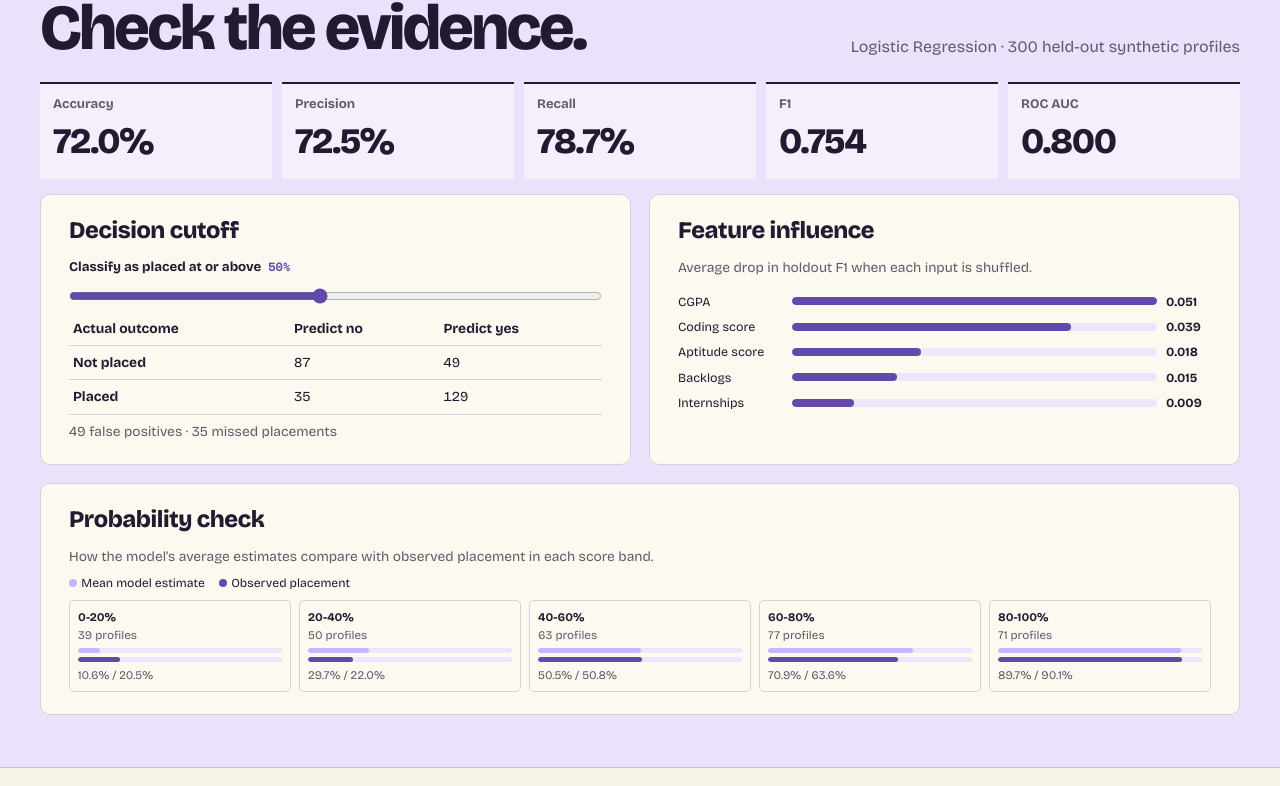
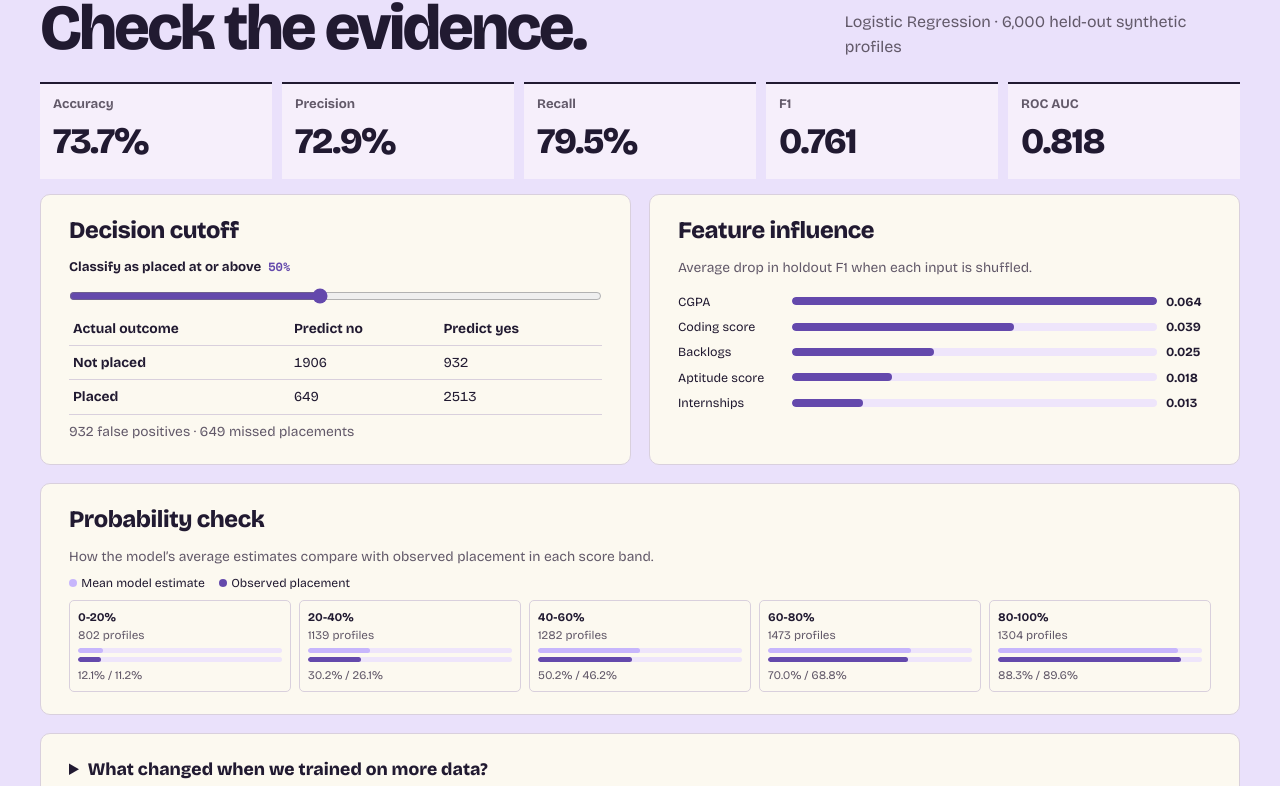
Before and after one commit to aryanc13/placement-lab-cse276, a plain HTML site: page index.html in a window 1280 px wide. Shown: the part 1447-2233 px from the top of the page. Drawn offline with nearby package versions, Linux system fonts and the light colour scheme.

Commit message:
Publish retrained model and training cohort comparison

```diff
--- a/app.mjs
+++ b/app.mjs
@@ -95,7 +95,7 @@ function drawCurve(model, profile, key, scenarioValue) {
 }
 
 function showEvidence(model) {
-  node("method").textContent = model.model + " · " + model.testRows + " held-out synthetic profiles";
+  node("method").textContent = model.model + " · " + model.testRows.toLocaleString() + " held-out synthetic profiles";
   for (const [label, key] of Object.entries({ Accuracy: "accuracy", Precision: "precision", Recall: "recall", F1: "f1", "ROC AUC": "roc_auc" })) {
     const card = element("div");
     card.append(element("span", label), element("strong",
@@ -132,17 +132,33 @@ function showEvidence(model) {
   }
   node("cutoff").addEventListener("input", updateCutoff);
   updateCutoff();
+
+  const scale = model.trainingComparison;
+  for (const [n, accuracy, brier] of [
+    [scale.earlier_train_rows, scale.earlier_accuracy, scale.earlier_brier],
+    [scale.expanded_train_rows, scale.expanded_accuracy, scale.expanded_brier]
+  ]) {
+    const row = element("tr");
+    const label = element("th", n.toLocaleString());
+    label.scope = "row";
+    row.append(label, element("td", percent(accuracy)), element("td", brier.toFixed(4)));
+    node("training-results").append(row);
+  }
+  node("training-description").textContent =
+    "Both Logistic Regression models were scored on the same holdout. Lower Brier scores mean smaller probability errors.";
+  const [low, high] = scale.brier_reduction_ci95;
+  node("training-interval").textContent = "Paired 95% interval for the Brier score reduction: " +
+    low.toFixed(4) + " to " + high.toFixed(4) + ".";
 }
 
 async function main() {
-  const response = await fetch("./model.json");
+  const response = await fetch("./model.json?v=12k");
   if (!response.ok) throw new Error("Model unavailable");
   const model = await response.json();
   const presets = {
     early: { ...model.sample, cgpa: 6.4, aptitude_score: 49, coding_score: 42,
       communication_score: 52, internships: 0, projects: 1, certifications: 0, backlogs: 2, placement_training: "No" },
-    mid: { ...model.sample, cgpa: 7.2, aptitude_score: 60, coding_score: 60,
-      communication_score: 65, internships: 1, projects: 2, certifications: 1, backlogs: 1 },
+    mid: model.midProfile,
     sample: model.sample
   };
   let profile = { ...model.sample };
--- a/index.html
+++ b/index.html
@@ -9,8 +9,8 @@
   <link rel="preconnect" href="https://fonts.googleapis.com">
   <link rel="preconnect" href="https://fonts.gstatic.com" crossorigin>
   <link href="https://fonts.googleapis.com/css2?family=Bricolage+Grotesque:opsz,wght@12..96,400..800&family=Space+Mono:wght@400;700&display=swap" rel="stylesheet">
-  <link rel="stylesheet" href="style.css">
-  <script type="module" src="app.mjs"></script>
+  <link rel="stylesheet" href="style.css?v=12k">
+  <script type="module" src="app.mjs?v=12k"></script>
 </head>
 <body>
   <a class="skip" href="#simulator">Skip to simulator</a>
@@ -100,6 +100,12 @@
               <div class="calibration-legend"><span><i class="legend-dot estimated"></i>Mean model estimate</span><span><i class="legend-dot observed"></i>Observed placement</span></div>
               <div id="calibration" class="calibration-grid"></div>
             </section>
+            <details class="panel calibration" id="training-comparison">
+              <summary>What changed when we trained on more data?</summary>
+              <p class="annotation" id="training-description"></p>
+              <table><thead><tr><th scope="col">Training profiles</th><th scope="col">Accuracy</th><th scope="col">Brier score ↓</th></tr></thead><tbody id="training-results"></tbody></table>
+              <p class="annotation" id="training-interval"></p>
+            </details>
           </div>
         </div>
       </section>
--- a/model.json
+++ b/model.json
@@ -1,239 +1,256 @@
 {
   "model": "Logistic Regression",
-  "testRows": 300,
+  "testRows": 6000,
   "metrics": {
-    "accuracy": 0.72,
-    "precision": 0.7247191011235955,
-    "recall": 0.7865853658536586,
-    "f1": 0.7543859649122807,
-    "roc_auc": 0.7997668579626973,
+    "accuracy": 0.7365,
+    "precision": 0.7294629898403483,
+    "recall": 0.7947501581277673,
+    "f1": 0.760708339639776,
+    "roc_auc": 0.8182948143452975,
     "confusion_matrix": [
       [
-        87,
-        49
+        1906,
+        932
       ],
       [
-        35,
-        129
+        649,
+        2513
       ]
     ]
   },
   "diagnostics": {
-    "training_prior": 0.5466666666666666,
-    "baseline_accuracy": 0.5466666666666666,
-    "baseline_brier": 0.24782222222222225,
-    "brier": 0.18303090456919752,
+    "training_prior": 0.5378333333333334,
+    "baseline_accuracy": 0.527,
+    "baseline_brier": 0.2493883611111111,
+    "brier": 0.17444686373926538,
     "calibration": [
       {
         "band": "0-20%",
-        "students": 39,
-        "mean_score": 0.10599177037213374,
-        "observed_rate": 0.20512820512820512
+        "students": 802,
+        "mean_score": 0.12103248674747914,
+        "observed_rate": 0.11221945137157108
       },
       {
         "band": "20-40%",
-        "students": 50,
-        "mean_score": 0.29711936292234153,
-        "observed_rate": 0.22
+        "students": 1139,
+        "mean_score": 0.3024766885744164,
+        "observed_rate": 0.2607550482879719
       },
       {
         "band": "40-60%",
-        "students": 63,
-        "mean_score": 0.504558850232348,
-        "observed_rate": 0.5079365079365079
+        "students": 1282,
+        "mean_score": 0.5023949256099813,
+        "observed_rate": 0.46177847113884557
       },
       {
         "band": "60-80%",
-        "students": 77,
-        "mean_score": 0.7093580403149987,
-        "observed_rate": 0.6363636363636364
+        "students": 1473,
+        "mean_score": 0.700349449236976,
+        "observed_rate": 0.6883910386965377
       },
       {
         "band": "80-100%",
-        "students": 71,
-        "mean_score": 0.8967186098112059,
-        "observed_rate": 0.9014084507042254
+        "students": 1304,
+        "mean_score": 0.8833680644446583,
+        "observed_rate": 0.8964723926380368
       }
     ],
     "thresholds": [
       {
         "cutoff": 10,
-        "tn": 19,
-        "fp": 117,
-        "fn": 2,
-        "tp": 162
+        "tn": 262,
+        "fp": 2576,
+        "fn": 16,
+        "tp": 3146
       },
       {
         "cutoff": 15,
-        "tn": 24,
-        "fp": 112,
-        "fn": 4,
-        "tp": 160
+        "tn": 493,
+        "fp": 2345,
+        "fn": 42,
+        "tp": 3120
       },
       {
         "cutoff": 20,
-        "tn": 31,
-        "fp": 105,
-        "fn": 8,
-        "tp": 156
+        "tn": 712,
+        "fp": 2126,
+        "fn": 90,
+        "tp": 3072
       },
       {
         "cutoff": 25,
-        "tn": 41,
-        "fp": 95,
-        "fn": 8,
-        "tp": 156
+        "tn": 926,
+        "fp": 1912,
+        "fn": 145,
+        "tp": 3017
       },
       {
         "cutoff": 30,
-        "tn": 53,
-        "fp": 83,
-        "fn": 14,
-        "tp": 150
+        "tn": 1143,
+        "fp": 1695,
+        "fn": 221,
+        "tp": 2941
       },
       {
         "cutoff": 35,
-        "tn": 61,
-        "fp": 75,
-        "fn": 17,
-        "tp": 147
+        "tn": 1335,
+        "fp": 1503,
+        "fn": 296,
+        "tp": 2866
       },
       {
         "cutoff": 40,
-        "tn": 70,
-        "fp": 66,
-        "fn": 19,
-        "tp": 145
+        "tn": 1554,
+        "fp": 1284,
+        "fn": 387,
+        "tp": 2775
       },
       {
         "cutoff": 45,
-        "tn": 78,
-        "fp": 58,
-        "fn": 24,
-        "tp": 140
+        "tn": 1737,
+        "fp": 1101,
+        "fn": 517,
+        "tp": 2645
       },
       {
         "cutoff": 50,
-        "tn": 87,
-        "fp": 49,
-        "fn": 35,
-        "tp": 129
+        "tn": 1906,
+        "fp": 932,
+        "fn": 649,
+        "tp": 2513
       },
       {
         "cutoff": 55,
-        "tn": 92,
-        "fp": 44,
-        "fn": 41,
-        "tp": 123
+        "tn": 2076,
+        "fp": 762,
+        "fn": 807,
+        "tp": 2355
       },
       {
         "cutoff": 60,
-        "tn": 101,
-        "fp": 35,
-        "fn": 51,
-        "tp": 113
+        "tn": 2244,
+        "fp": 594,
+        "fn": 979,
+        "tp": 2183
       },
       {
         "cutoff": 65,
-        "tn": 109,
-        "fp": 27,
-        "fn": 63,
-        "tp": 101
+        "tn": 2384,
+        "fp": 454,
+        "fn": 1202,
+        "tp": 1960
       },
       {
         "cutoff": 70,
-        "tn": 114,
-        "fp": 22,
-        "fn": 68,
-        "tp": 96
+        "tn": 2522,
+        "fp": 316,
+        "fn": 1432,
+        "tp": 1730
       },
       {
         "cutoff": 75,
-        "tn": 118,
-        "fp": 18,
-        "fn": 81,
-        "tp": 83
+        "tn": 2618,
+        "fp": 220,
+        "fn": 1712,
+        "tp": 1450
       },
       {
         "cutoff": 80,
-        "tn": 129,
-        "fp": 7,
-        "fn": 100,
-        "tp": 64
+        "tn": 2703,
+        "fp": 135,
+        "fn": 1993,
+        "tp": 1169
       },
       {
         "cutoff": 85,
-        "tn": 133,
-        "fp": 3,
-        "fn": 114,
-        "tp": 50
+        "tn": 2760,
+        "fp": 78,
+        "fn": 2342,
+        "tp": 820
       },
       {
         "cutoff": 90,
-        "tn": 136,
-        "fp": 0,
-        "fn": 129,
-        "tp": 35
+        "tn": 2806,
+        "fp": 32,
+        "fn": 2698,
+        "tp": 464
       },
       {
         "cutoff": 95,
-        "tn": 136,
-        "fp": 0,
-        "fn": 150,
-        "tp": 14
+        "tn": 2834,
+        "fp": 4,
+        "fn": 2995,
+        "tp": 167
       }
     ]
+  },
+  "trainingComparison": {
+    "earlier_accuracy": 0.7353333333333333,
+    "expanded_accuracy": 0.7365,
+    "accuracy_gain_ci95": [
+      -0.0038374999999999998,
+      0.006166666666666667
+    ],
+    "earlier_brier": 0.17642040788739488,
+    "expanded_brier": 0.17444686373926538,
+    "brier_reduction_ci95": [
+      0.0010358718683778744,
+      0.002931470114912411
+    ],
+    "bootstrap_repeats": 1000,
+    "earlier_train_rows": 1200,
+    "expanded_train_rows": 12000
   },
   "importance": [
     {
       "feature": "cgpa",
-      "mean_f1_drop": 0.05143387100898611,
-      "std_f1_drop": 0.019301193639907795
+      "mean_f1_drop": 0.06401319649636596,
+      "std_f1_drop": 0.005446721235084386
     },
     {
       "feature": "coding_score",
-      "mean_f1_drop": 0.03928457107475674,
-      "std_f1_drop": 0.014603807845129503
+      "mean_f1_drop": 0.03892523455802374,
+      "std_f1_drop": 0.0034713697212450908
+    },
+    {
+      "feature": "backlogs",
+      "mean_f1_drop": 0.024975570158773025,
+      "std_f1_drop": 0.0021503217033255707
     },
     {
       "feature": "aptitude_score",
-      "mean_f1_drop": 0.018140486696611297,
-      "std_f1_drop": 0.011349757099434511
-    },
-    {
-      "feature": "backlogs",
-      "mean_f1_drop": 0.01478631848241547,
-      "std_f1_drop": 0.008608351691674147
+      "mean_f1_drop": 0.01760990581101003,
+      "std_f1_drop": 0.0021139058616113345
     },
     {
       "feature": "internships",
-      "mean_f1_drop": 0.008767461987485134,
-      "std_f1_drop": 0.005955273102193982
+      "mean_f1_drop": 0.012511631287110164,
+      "std_f1_drop": 0.003749634823987572
     },
     {
       "feature": "communication_score",
-      "mean_f1_drop": 0.00730097713667698,
-      "std_f1_drop": 0.008926781611468902
+      "mean_f1_drop": 0.009004471497385905,
+      "std_f1_drop": 0.002612899488141523
     },
     {
       "feature": "projects",
-      "mean_f1_drop": -0.0009117319987767917,
-      "std_f1_drop": 0.007344082378300071
+      "mean_f1_drop": 0.004116157905333835,
+      "std_f1_drop": 0.001838277045610006
+    },
+    {
+      "feature": "certifications",
+      "mean_f1_drop": 0.0025247233436808034,
+      "std_f1_drop": 0.0010802383635157974
     },
     {
       "feature": "placement_training",
-      "mean_f1_drop": -0.0030370803435496863,
-      "std_f1_drop": 0.004423225037972307
+      "mean_f1_drop": 0.001455911516798895,
+      "std_f1_drop": 0.0017548834570613127
     },
     {
       "feature": "specialization",
-      "mean_f1_drop": -0.004811255136825805,
-      "std_f1_drop": 0.00948881915705508
-    },
-    {
-      "feature": "certifications",
-      "mean_f1_drop": -0.008820119576906935,
-      "std_f1_drop": 0.006339873415903416
+      "mean_f1_drop": 0.0005873061942551402,
+      "std_f1_drop": 0.0009342289467325469
     }
   ],
   "numeric": [
@@ -251,24 +268,24 @@
     "placement_training"
   ],
   "means": [
-    7.236824999999999,
-    62.98416666666667,
-    59.22833333333333,
-    64.11,
-    0.7408333333333333,
-    2.4258333333333333,
-    1.3,
-    0.9066666666666666
+    7.2389158333333326,
+    63.153416666666665,
+    58.90083333333333,
+    64.07975,
+    0.72675,
+    2.387583333333333,
+    1.33075,
+    0.9306666666666666
   ],
   "scales": [
-    1.0646228609426283,
-    15.432020260016365,
-    19.271815272280108,
-    14.560605527701563,
-    0.8187384435147094,
-    1.4914755464155474,
-    1.1379806676741042,
-    0.9476051685990086
+    1.0370044356619883,
+    15.512969197622644,
+    18.788941764742603,
+    14.905314150916109,
+    0.828503331817883,
+    1.4918766123204992,
+    1.1521086917040424,
+    0.9647242553646553
   ],
   "categories": [
     [
@@ -283,22 +300,22 @@
     ]
   ],
   "weights": [
-    0.7180036202178073,
-    0.36462196335253444,
-    0.691863183071597,
-    0.28225415449942165,
-    0.33333499494358865,
-    0.16315459313016117,
-    0.08948901830165201,
-    -0.41450907420705124,
-    0.1486291823152042,
-    -0.05471914953575698,
-    0.2405837117663385,
-    -0.20203894593231989,
-    -0.09802627600145826,
-    0.23048107461492445
+    0.6970738483113303,
+    0.37971234649771407,
+    0.5698990315905539,
+    0.2784131220890127,
+    0.3192629609492879,
+    0.2578674533052148,
+    0.10725579940442323,
+    -0.4216705713604067,
+    0.049108657249790966,
+    -0.06203642737916511,
+    0.070500098331848,
+    0.03315994326008332,
+    -0.12572624299822185,
+    0.21645851446077935
   ],
-  "intercept": 0.13943420138262874,
+  "intercept": 0.09117476978965398,
   "sample": {
     "cgpa": 8.1,
     "aptitude_score": 76,
@@ -311,5 +328,17 @@
     "specialization": "AI/ML",
     "placement_training": "Yes"
   },
-  "sampleProbability": 0.9525129998633531
+  "midProfile": {
+    "cgpa": 7.2,
+    "aptitude_score": 60,
+    "coding_score": 60,
+    "communication_score": 65,
+    "internships": 1,
+    "projects": 2,
+    "certifications": 1,
+    "backlogs": 1,
+    "specialization": "AI/ML",
+    "placement_training": "Yes"
+  },
+  "sampleProbability": 0.9415207717674938
 }
--- a/style.css
+++ b/style.css
@@ -106,6 +106,8 @@ td { font-variant-numeric: tabular-nums; }
 .band small { color: var(--muted); }
 .band .track { height: 5px; margin: 4px 0; }
 .band .estimated { background: var(--lilac); }
+details summary { cursor: pointer; font-size: 1.1rem; font-weight: 800; }
+details[open] table { margin-block: 8px; }
 .footer { display: flex; align-items: center; justify-content: space-between; gap: 12px; padding: 24px 0; }
 .footer p, .loading { color: var(--muted); }
 .loading { padding: 14px 0; }
```
